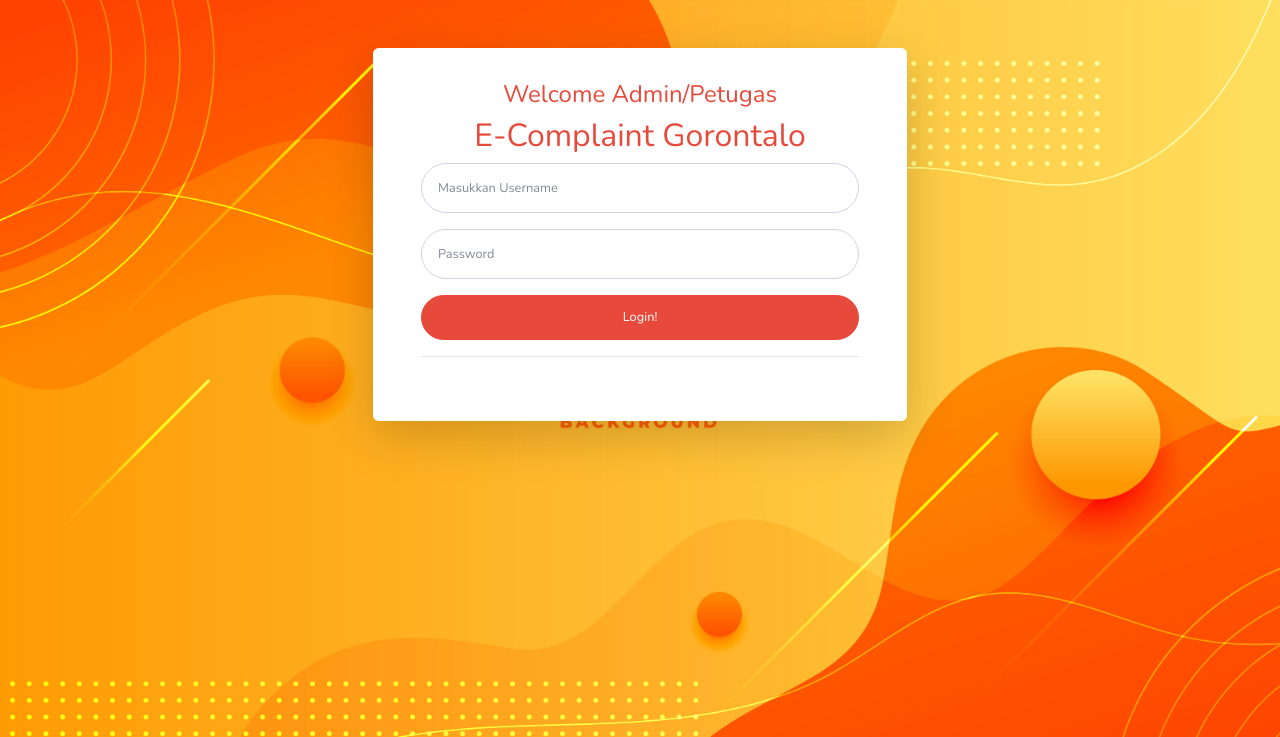
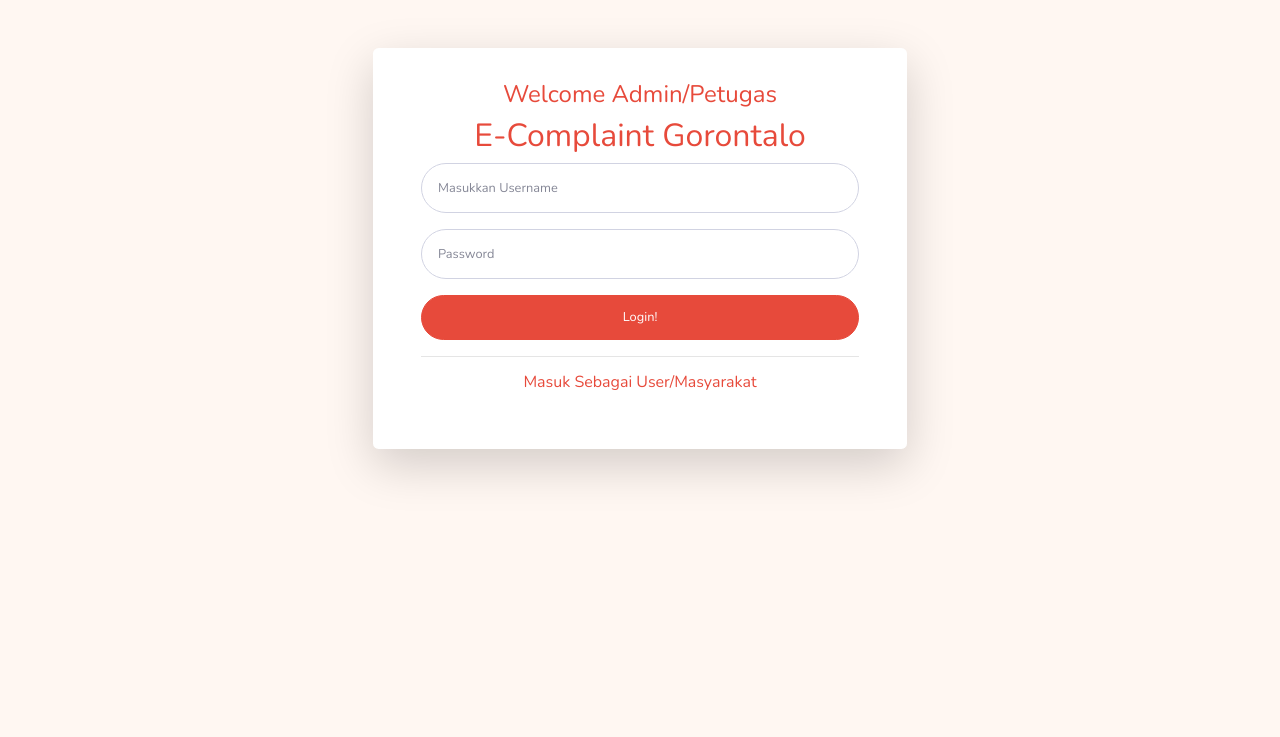
Before and after one commit to Dhnzz/appem2, a PHP site: page /appem2/index3.php in a window 1280 px wide. Shown: the top 737 px of the page. Run offline with PHP 8.4, Linux system fonts and the light colour scheme.

Commit message:
update background di login

```diff
--- a/css/bg.css
+++ b/css/bg.css
@@ -1,6 +1,6 @@
 .bg{
-	background-image: url("../Background/26368.jpg");
-
+	/* background-image: url("../Background/bg-fix.jpg"); */
+  background-color: #fff7f2;
   /* Full height */
   height: 100%;
 
--- a/index2.php
+++ b/index2.php
@@ -42,10 +42,10 @@
                   </div>
                   <form class="user mt-3" method="post" action="cek_login.php">
                     <div class="form-group">
-                      <input type="text" name="username" class="form-control form-control-user"  placeholder="Masukkan Username">
+                      <input type="text" name="username" class="form-control form-control-user"  placeholder="Masukkan Username" required>
                     </div>
                     <div class="form-group">
-                      <input type="password" name="password" class="form-control form-control-user"  placeholder="Password">
+                      <input type="password" name="password" class="form-control form-control-user"  placeholder="Password" required>
                     </div>
                     <div class="form-group">
 
--- a/index3.php
+++ b/index3.php
@@ -56,6 +56,10 @@
 
                   </form>
 
+                  <div class="text-center">
+                    <a class="small text-danger" href="index2.php"><h6>Masuk Sebagai User/Masyarakat</h6></a>
+                  </div>
+
                 </div>
               </div>
             </div>
```
Also changed, not shown: Background/bg-fix.jpg (added).
